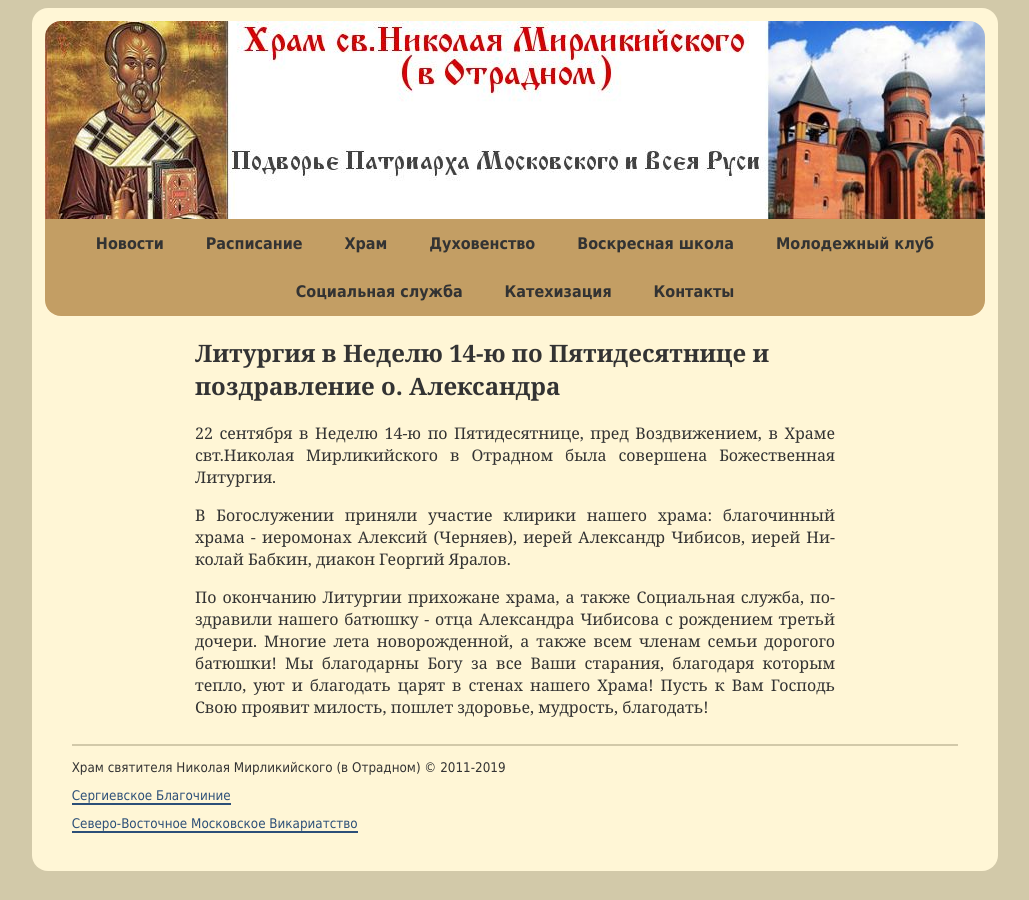
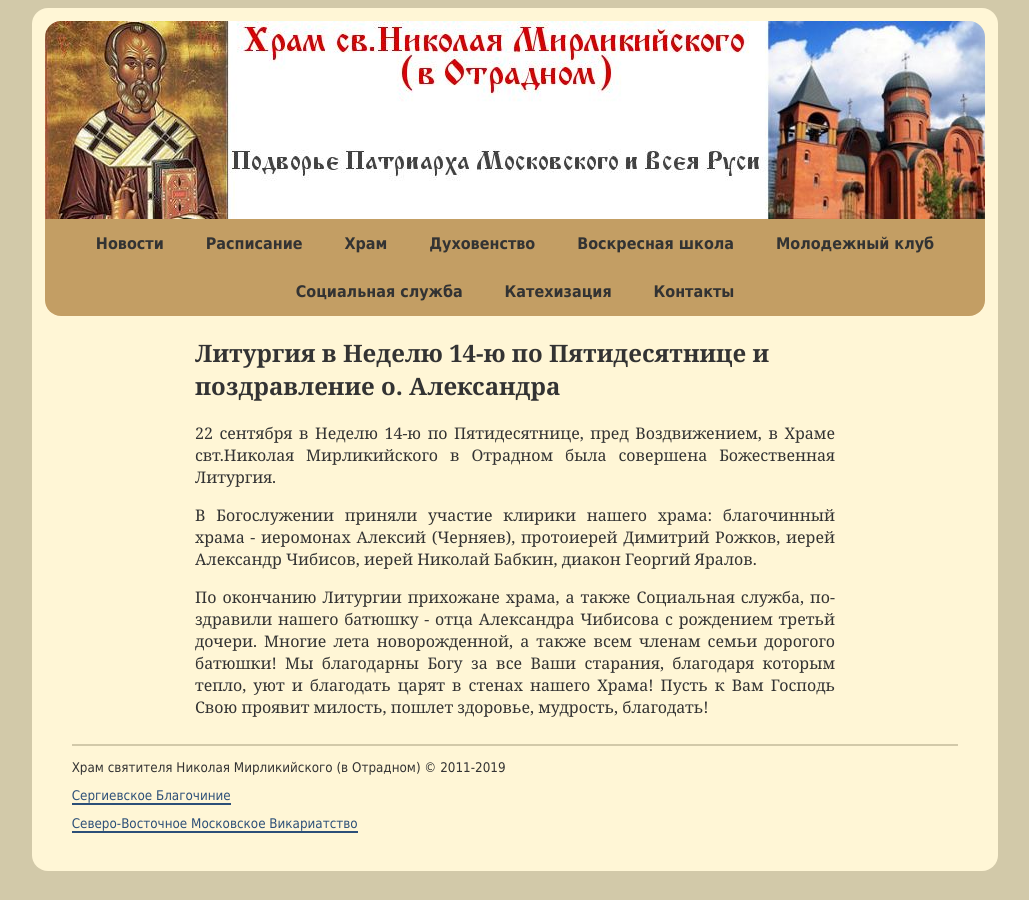
Before and after one commit to hramotradnoe/hramotradnoe.github.io, a Jekyll site: the page built from _posts/2019-09-22-alexandr.md, in a window 1280 px wide. Shown: the whole page, without its empty margins (125-1154 px from the left). Built offline with Jekyll 4.4.1, drawn with Linux system fonts in a browser that asks for light colours.

Commit message:
Update 2019-09-22-alexandr.md

```diff
--- a/_posts/2019-09-22-alexandr.md
+++ b/_posts/2019-09-22-alexandr.md
@@ -6,6 +6,6 @@ album   : yes
 
 22 сентября в Неделю 14-ю по Пятидесятнице, пред Воздвижением, в Храме свт.Николая Мирликийского в Отрадном была совершена Божественная Литургия.
 
-В Богослужении приняли участие клирики нашего храма: благочинный храма - иеромонах Алексий (Черняев), иерей Александр Чибисов, иерей Николай Бабкин, диакон Георгий Яралов.
+В Богослужении приняли участие клирики нашего храма: благочинный храма - иеромонах Алексий (Черняев), протоиерей Димитрий Рожков, иерей Александр Чибисов, иерей Николай Бабкин, диакон Георгий Яралов.
 
 По окончанию Литургии прихожане храма, а также Социальная служба, поздравили нашего батюшку - отца Александра Чибисова с рождением третьй дочери. Многие лета новорожденной,  а также всем членам семьи дорогого батюшки! Мы благодарны Богу за все Ваши старания, благодаря которым тепло, уют и благодать царят в стенах нашего Храма! Пусть к Вам Господь Свою проявит милость, пошлет здоровье, мудрость, благодать!
```
